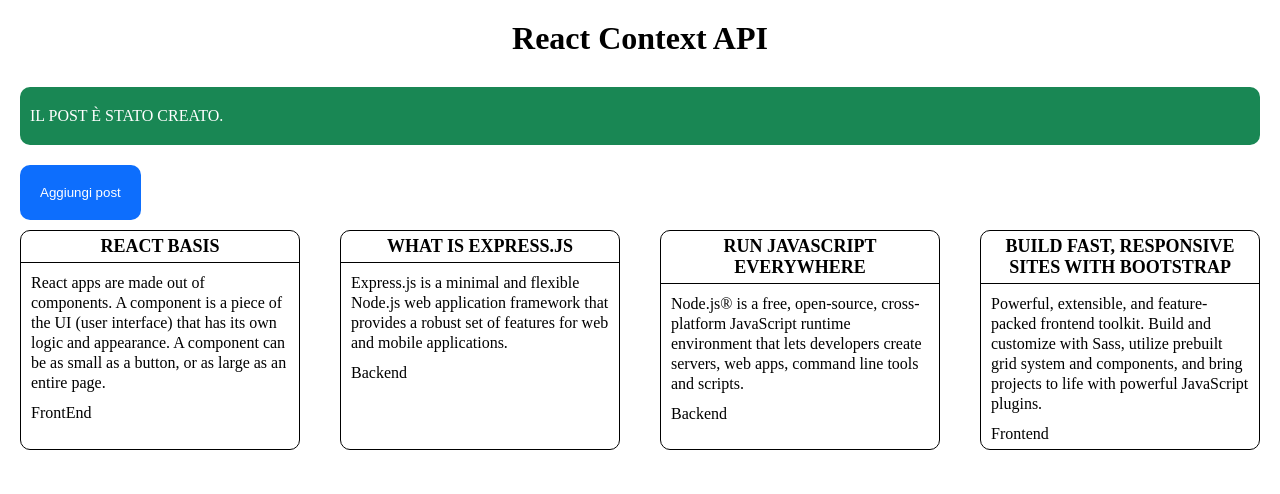
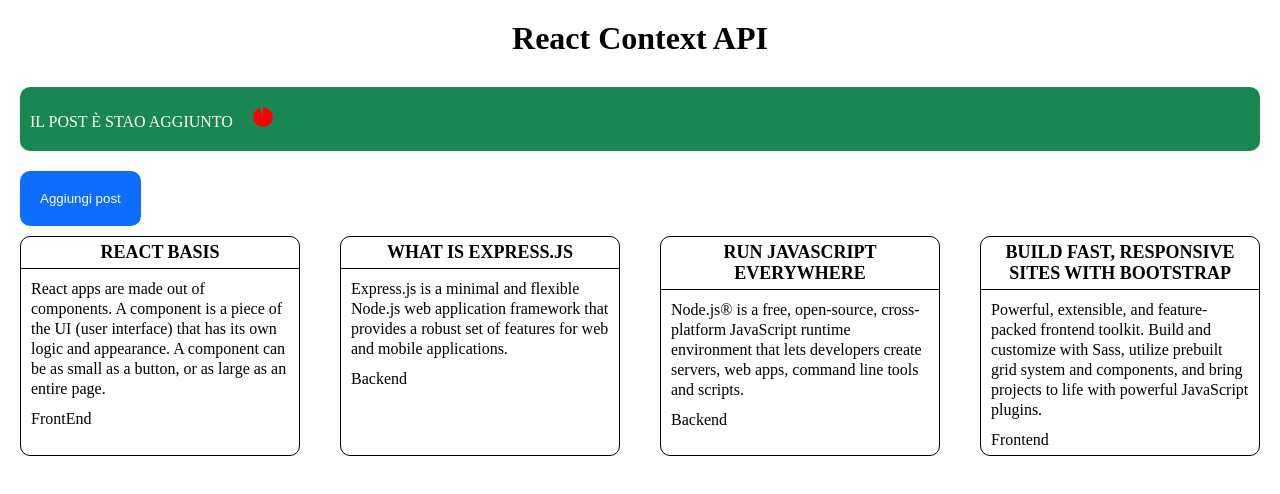
Before and after one commit to FrancescoPalazzo97/react-context-api, a React (Vite) app: page / in a window 1280 px wide. Both pictures are taken after a click on the button "Aggiungi post". Shown: the top 494 px of the page. Built offline with nearby package versions, Linux system fonts and the light colour scheme.

Commit message:
[BONUS] Add Alert component managed via context

```diff
--- a/src/App.jsx
+++ b/src/App.jsx
@@ -3,10 +3,12 @@ import PostsContext from "./contexts/PostsContext"
 import { BrowserRouter, Routes, Route } from "react-router-dom"
 import Layout from "./layout/Layout"
 import PostsPage from "./components/PostsPage"
+import { AlertProvider } from "./contexts/AlertContext"
 
 function App() {
 
   return (
+    <AlertProvider>
       <PostsContext.Provider value={posts}>
         <BrowserRouter>
           <Routes>
@@ -18,6 +20,7 @@ function App() {
           </Routes>
         </BrowserRouter>
       </PostsContext.Provider>
+    </AlertProvider>
   )
 }
 
--- a/src/components/Alert.jsx
+++ b/src/components/Alert.jsx
@@ -1,10 +1,19 @@
 import React from 'react'
+import { useAlertContext } from '../contexts/AlertContext'
 
 const Alert = () => {
+
+    const { alertData } = useAlertContext();
+
+    const { type, message, loader } = alertData;
+
     return (
-        <div className='alert alert-type-success'>
-            Il post è stato creato.
-        </div>
+        <>
+            <div className={`alert alert-type-${type}`}>
+                {message}
+                <span class={`loader ${loader}`}></span>
+            </div>
+        </>
     )
 }
 
--- a/src/components/Button.jsx
+++ b/src/components/Button.jsx
@@ -1,9 +1,27 @@
 import React from 'react'
+import { useAlertContext } from '../contexts/AlertContext'
 
 const Button = () => {
+
+    const { setAlertData } = useAlertContext();
+
+    const addPost = () => {
+        setAlertData({
+            type: "success",
+            message: "Il post è stao aggiunto",
+            loader: "inline-block"
+        })
+        setTimeout(() => {
+            setAlertData({
+                type: "",
+                message: "",
+                loader: "d-none"
+            })
+        }, 3000)
+    }
     return (
         <div>
-            <button>
+            <button onClick={addPost}>
                 Aggiungi post
             </button>
         </div>
--- /dev/null
+++ b/src/contexts/AlertContext.jsx
@@ -0,0 +1,22 @@
+import React from 'react'
+import { createContext, useState, useContext } from 'react'
+
+const AlertContext = createContext();
+
+const AlertProvider = ({ children }) => {
+
+    const [alertData, setAlertData] = useState({ type: "", message: "", loader: "d-none" })
+
+    return (
+        <AlertContext.Provider value={{ alertData, setAlertData }}>
+            {children}
+        </AlertContext.Provider>
+    )
+}
+
+const useAlertContext = () => {
+    const context = useContext(AlertContext);
+    return context;
+}
+
+export { AlertProvider, useAlertContext };
--- a/src/index.css
+++ b/src/index.css
@@ -75,3 +75,54 @@ button {
   color: white;
   cursor: pointer;
 }
+
+.inline-block {
+  display: inline-block;
+}
+
+.d-none {
+  display: none;
+}
+
+.loader {
+  margin-left: 20px;
+  width: 20px;
+  height: 20px;
+  border: 10px solid #198754;
+  border-radius: 50%;
+  position: relative;
+  transform: rotate(45deg);
+  box-sizing: border-box;
+}
+
+.loader::before {
+  content: "";
+  position: absolute;
+  box-sizing: border-box;
+  inset: -10px;
+  border-radius: 50%;
+  border: 10px solid red;
+  animation: prixClipFix 3s infinite linear;
+}
+
+@keyframes prixClipFix {
+  100% {
+    clip-path: polygon(50% 50%, 0 0, 100% 0, 100% 100%, 0 100%, 0 0)
+  }
+
+  75% {
+    clip-path: polygon(50% 50%, 0 0, 100% 0, 100% 100%, 0 100%, 0 100%)
+  }
+
+  50% {
+    clip-path: polygon(50% 50%, 0 0, 100% 0, 100% 100%, 100% 100%, 100% 100%)
+  }
+
+  25% {
+    clip-path: polygon(50% 50%, 0 0, 100% 0, 100% 0, 100% 0, 100% 0)
+  }
+
+  0% {
+    clip-path: polygon(50% 50%, 0 0, 0 0, 0 0, 0 0, 0 0)
+  }
+}
```
Lines whose indentation alone changed are shown as unchanged.
